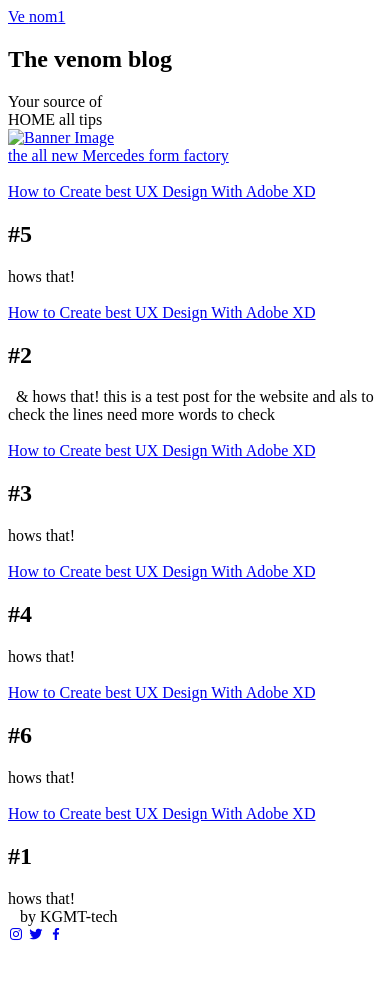
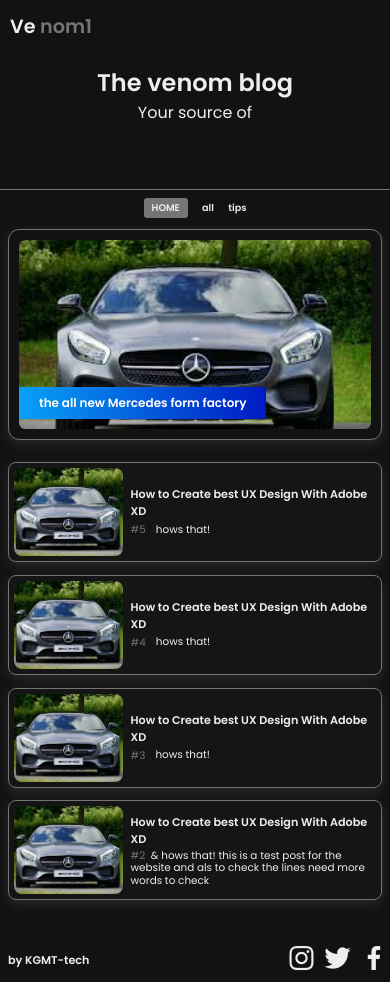
Before and after one commit to Kingman9407/test, a plain HTML site: page index.html in a window 390 px wide. Before the commit the page ends 953 px from the top, so only its background shows below. Drawn offline with nearby package versions, Linux system fonts and the light colour scheme.

Commit message:
Add files via upload

```diff
--- a/index.html
+++ b/index.html
@@ -6,7 +6,7 @@
     <meta name="viewport" content="width=device-width, initial-scale=1.0">
     <title>KGMT-tech</title>
     <!-- link to css -->
-    <link rel="stylesheet" href="css/style.css">
+    <link rel="stylesheet" href="style.css">
     <link href='https://unpkg.com/boxicons@2.1.4/css/boxicons.min.css' rel='stylesheet'>
 </head>
 
@@ -38,7 +38,7 @@
 <section class="banner" id="banner">
     <a href="post.page.html">
     <div class="banner-1">
-        <img src="img/download.jpg" alt="Banner Image" class="banner-img">
+        <img src="download.jpg" alt="Banner Image" class="banner-img">
         <div class="banner-text">the all new Mercedes form factory</div>
     </a>
     </div>
@@ -48,7 +48,7 @@
 
     <!-- post box 1 -->
     <div class="post-box house" data-number="5">
-        <img src="img/download.jpg" alt="" class="post-img">
+        <img src="download.jpg" alt="" class="post-img">
         <div class="text box">
         <a href="post-page.html" class="post-title">
             How to Create best UX Design With Adobe XD</a>
@@ -61,7 +61,7 @@
 
     <!-- post box 2 -->
     <div class="post-box house" data-number="2">
-        <img src="img/download.jpg" alt="" class="post-img">
+        <img src="download.jpg" alt="" class="post-img">
         <div class="text box">
         <a href="post-page.html" class="post-title">
             How to Create best UX Design With Adobe XD
@@ -77,7 +77,7 @@
 
     <!-- post box 3 -->
     <div class="post-box house" data-number="3">
-        <img src="img/download.jpg" alt="" class="post-img">
+        <img src="download.jpg" alt="" class="post-img">
         <div class="text box">
         <a href="post.page.html" class="post-title">
             How to Create best UX Design With Adobe XD
@@ -90,7 +90,7 @@
     </div>
     <!-- post box 1 -->
     <div class="post-box house" data-number="4">
-        <img src="img/download.jpg" alt="" class="post-img">
+        <img src="download.jpg" alt="" class="post-img">
         <div class="text box">
         <a href="post-page.html" class="post-title">
             How to Create best UX Design With Adobe XD</a>
@@ -101,36 +101,6 @@
         </div>
     </div>
 
-    <!-- post box 2 -->
-    <div class="post-box house" data-number="6">
-        <img src="img/download.jpg" alt="" class="post-img">
-        <div class="text box">
-        <a href="post-page.html" class="post-title">
-            How to Create best UX Design With Adobe XD
-        </a>
-        <div class="post-info">
-             <h2 class="category">#6</h2>
-            <span class="post-description">hows that!</span>
-        </div>
-
-        </div>
-    </div>
-
-    <!-- post box 3 -->
-    <div class="post-box  house" data-number="1">
-        <img src="img/download.jpg" alt="" class="post-img">
-
-        <div class="text box">
-        <a href="post-page.html" class="post-title">
-            How to Create best UX Design With Adobe XD
-        </a>
-        <div class="post-info">
-            <h2 class="category">#1</h2>
-            <span class="post-description"> hows that!</span>
-        </div>
-
-        </div>
-    </div>
 
 </section>
 <div class="footer container">
@@ -148,7 +118,7 @@
   crossorigin="anonymous"></script>
 <!-- link to js -->
 
-<script src="js/main.js"></script>
+<script src="main.js"></script>
 
 </body>
 </html>
--- /dev/null
+++ b/main.js
@@ -0,0 +1,38 @@
+$(document).ready(function() {
+    // Sorting functionality
+    let postBoxes = $('.post-box');
+    postBoxes.sort(function(a, b) {
+        return $(b).data('number') - $(a).data('number');
+    });
+    postBoxes.appendTo('.post'); // assuming the .post element is the container for the post boxes
+
+    // Filter functionality
+    $(".filter-item").click(function() {
+        const value = $(this).attr("data-filter");
+
+        if (value == "all") {
+            $(".post-box").show("1000");
+            $("#banner").hide(); // Hide banner when "all" filter is selected
+        } else {
+            $(".post-box").not('.' + value).hide("1000");
+            $(".post-box").filter('.' + value).show("1000");
+            $("#banner").show(); // Show banner when a specific filter is selected
+        }
+    });
+
+    // Highlight active filter
+    $(".filter-item").click(function() {
+        $(".filter-item").removeClass("active-filter");
+        $(this).addClass("active-filter");
+    });
+});
+
+// Scroll functionality for header
+const header = document.querySelector('header');
+window.addEventListener('scroll', () => {
+    if (window.scrollY > 0) {
+        header.classList.add('scrolled');
+    } else {
+        header.classList.remove('scrolled');
+    }
+});
--- /dev/null
+++ b/style.css
@@ -0,0 +1,523 @@
+/* google fonts */
+@import url('https://fonts.googleapis.com/css2?family=Poppins:ital,wght@0,400;0,600;1,200;1,400;1,600&display=swap');
+
+* {
+    font-family: 'Poppins', sans-serif;
+    margin: 0;
+    padding: 0;
+    scroll-behavior: smooth;
+    scroll-padding: 2rem;
+    box-sizing: border-box;
+}
+/* Variables */
+:root {
+    --container-color: #121212;
+    --second-color: #757575;
+    --third-color: #08a1f7;
+    --text-color: #eeeeee;
+    --bg-color: #3131311e;
+    --super-color:linear-gradient(to right, rgba(8, 161, 247, 0.8), rgba(0, 26, 194, 0.4));
+}
+::selection {
+    color: var(--text-color);
+    background: var(--second-color);
+}
+a {
+    text-decoration: none;
+}
+li {
+    list-style: none;
+}
+img {
+    width: 100%;
+}
+section {
+    padding: 3rem 0 2rem;
+}
+.container {
+    max-width: 1068px;
+    margin: auto;
+    width: 100%;
+    text-decoration-color: var(--text-color);
+}
+
+/* header */
+header {
+    position: fixed;
+    top: 0;
+    left: 0;
+    width: 100%;
+    z-index: 175;
+}
+header.scrolled {
+    background-color: #3131316d;
+    border-bottom: 1px solid var(--second-color);
+    backdrop-filter: blur(3px);
+    transition: 1s;
+}
+header.shadow {
+    background: var(--second-color);
+    box-shadow: 0 1px 4px hsl(0, 0%, 100%);
+    transition: 0.4s;
+}
+header.shadow .logo {
+    color: var(--text-color);
+}
+
+/* Flex added to navigation */
+.nav {
+    display: flex;
+    align-items: center;
+    justify-content: space-between;
+    padding: 18px 0;
+}
+
+.logo {
+    font-size: 1.5rem;
+    font-weight: 600;
+    color: var(--text-color);
+}
+.logo span {
+    color: var(--second-color);
+}
+
+.home {
+    width: 100%;
+    min-height: 300px;
+    background: var(--container-color);
+    display: grid;
+    justify-content: center;
+    text-align: center;
+    border-bottom: 1px solid var(--second-color);
+}
+/* For the main section */
+.home2 {
+    width: 100%;
+    height: 65vh; /* Half of the viewport height */
+    background-color: var(--container-color);
+    display: flex;
+    justify-content: center;
+    align-items: flex-end; /* Align items to the bottom */
+    border-bottom: 1px solid var(--second-color);
+    position: relative;
+    overflow: hidden;
+    padding: 0; /* Remove any padding */
+    margin: 0; /* Remove any margin */
+}
+
+/* For the image */
+.home2-img {
+    width: 100%;
+    height: 100%;
+    object-fit: cover;
+    object-position: center;
+    display: block; /* Remove any potential inline spacing */
+}
+
+/* For the text over the image */
+.home2-text {
+    position: absolute;
+    bottom: 40px;
+    left: 20px;
+    color: white;
+    font-size: 38px;
+    font-weight: bold;
+    padding: 10px 20px;
+    background: linear-gradient(to right, #08a1f7, #001ac2);
+    border-radius: 5px;
+    max-width: 80%;
+    display: inline-block;
+    line-height: 1.2;
+    box-shadow: 0 2px 4px rgba(0,0,0,0.2);
+}
+
+
+/* Remove any potential gaps in the parent elements */
+body, .section {
+    margin: 0;
+    padding: 0;
+}
+.explaination{
+ color: var(--text-color);
+ font-size: 24px;
+ line-height: 2;
+ padding: 15px;
+}
+.para{
+    max-width: 1068px;
+    margin: 0 auto;
+    border-left: 2px solid var(--second-color);
+    border-right: 2px solid var(--second-color);
+    display: flex;
+
+}
+.home-title {
+    font-size: 3.5rem;
+    color: var(--text-color);
+}
+.home-subtitle{
+    color: var(--text-color);
+    text-align: center;
+
+}
+
+body {
+    background-color: var(--container-color);
+}
+
+
+/* Flex added to post filter */
+.post-filter {
+    display: flex;
+    justify-content: center;
+    align-items: center;
+    column-gap: 1.5rem;
+    margin-top: 2rem !important;
+}
+
+.filter-item {
+    font-size: 0.9rem;
+    font-weight: 1000;
+    cursor: pointer;
+    color: var(--text-color);
+}
+.filter-item:hover {
+    color: var(--third-color);
+    transition: 0.4s;
+}
+.active-filter {
+    background: var(--second-color);
+    color: var(--text-color);
+    padding: 4px 10px;
+    border-radius: 4px;
+}
+.active-filter:hover {
+    color: var(--third-color);
+}
+.banner-1 {
+    position: relative;
+    max-width: 1068px;
+    margin: 0 auto;
+    overflow: hidden;
+    border-radius: 0.7rem;
+    box-shadow: 0 4px 14px hsla(0, 0%, 100%, 0.1);
+    border: 1px solid var(--second-color);
+    aspect-ratio: 16 / 9; /* Maintain aspect ratio */
+    padding: 15px;
+    max-height: 480px;
+
+}
+.banner-1:hover{
+    box-shadow: 0 2px 14px var(--third-color);
+    border: 2px solid var(--third-color);
+    transition: 0.5s;
+}
+
+
+.banner-img {
+    width: 100%;
+    height: 100%;
+    object-fit: cover; /* Changed back to 'cover' to fill the container */
+    object-position: center;
+    display: block;
+    border-radius: 0.4rem;
+}
+.banner-img:hover{
+    border: 1px solid var(--third-color);
+    transition: 0.3s;
+
+}
+.banner-text {
+    position: absolute;
+    bottom: 40px;
+    left: 20px;
+    color: white;
+    font-size: 32px;
+    font-weight: bold;
+    padding: 10px 20px;
+    background: linear-gradient(to right, #08a1f7, #001ac2); /* Opaque linear gradient */
+    border-radius: 1px;
+    max-width: 80%;
+    display: inline-block;
+    line-height: 1;
+    box-decoration-break: clone;
+    -webkit-box-decoration-break: clone;
+}
+.home2-text {
+    position: absolute;
+    bottom: 40px; /* Position from bottom */
+    left: 20px; /* Position from left */
+    color: white;
+    font-size: 38px;
+    font-weight: bold;
+    padding: 2px;
+    background-color:var(--super-color);
+    border-radius: 1px;
+    max-width: 80%; /* Limit width to force two lines */
+    display: -webkit-box;
+    -webkit-line-clamp: 2; /* Limit to two lines */
+    -webkit-box-orient: vertical;
+    overflow: hidden;
+    line-height: 1.2; /* Adjust line height for better readability */
+}
+.mid{
+    padding-left: 150px;
+    padding-right: 150px;
+    padding-top: 30px;
+    padding-bottom: 50px;
+
+}
+.mid-img{
+    width: 100%;
+    max-height: 400px;
+}
+.mid-text{
+    text-align: center;
+    color: var(--second-color);
+    font-family: italic;
+    font-size: 20px;
+}
+
+
+
+.post {
+    display: grid;
+    grid-template-columns: repeat(2, 1fr); /* Two columns in a row */
+    gap: 1.5rem; /* Space between grid items */
+}
+
+.post-box {
+    display: flex;
+    flex-direction: row; /* Side by side layout */
+    align-items: center;
+    background: var(--bg-color);
+    box-shadow: 0 4px 14px hsla(0, 0%, 100%, 0.1);
+    padding: 15px;
+    border-radius: 0.5rem;
+    border: 1px solid var(--second-color);
+    transition: 0.5s;
+    gap: 20px; /* Space between image and title */
+    width: 100%; /* Two boxes per row */
+    height: 100%;
+}
+.post-box:hover {
+    box-shadow: 0 4px 14px var(--third-color);
+    border: 2px solid var(--third-color);
+    transition: 0.5s;
+}
+.post-img {
+    width: 40%;
+    height: 100%;
+    object-fit: cover;
+    object-position: center;
+    border-radius: 0.5rem;
+}
+.post-img:hover {
+    border: 2px solid var(--third-color);
+    transition: 0.3s;
+}
+.category {
+    font-weight: 400;
+    text-transform: uppercase;
+    color: var(--second-color);
+    font-size: 1rem ;
+    margin-top: 7px;
+    display: inline-block;
+}
+.post-title {
+    font-size: 1rem;
+    font-weight: 600;
+    color: var(--text-color);
+    -webkit-line-clamp: 2; /* Limit title to 2 lines */
+    -webkit-box-orient: vertical;
+    display: inline-block;;
+}
+.post-title:hover {
+    text-decoration-line: underline;
+    text-decoration-color: var(--third-color);
+}
+.post-date {
+    display: flex;
+    font-size: 1.5rem;
+    text-transform: uppercase;
+    font-weight: 400;
+    margin-top: 4px;
+    color: var(--second-color);
+}
+.post-number{
+    color: var(--second-color);
+    font-size: 1.5rem;
+}
+.post-description {
+    font-size: 0.9rem;
+    color: var(--text-color);
+    line-height: 1.2;
+    margin-top: 5px;
+    display: block;
+}
+.post-info {
+    display: flex;
+    align-items: center;
+    gap: 10px; /* Adjust this spacing as needed */
+}
+.post-infos{
+    display: flex;
+    flex-direction: row;
+    justify-content: space-between;
+
+}
+
+/* Flex added to footer */
+.footer {
+    margin-top: 1px solid var(--second-color);
+    display: flex;
+    justify-content: space-between;
+    align-items: center;
+    padding: 30px 0;
+}
+footer p {
+    font-size: 0.938rem !important;
+    color: var(--text-color) !important;
+  }
+.social .bx {
+    font-size: 2.0rem;
+    color: var(--text-color);
+}
+.social .bx:hover {
+    color: var(--third-color);
+    transition: 0.3s all linear;
+}
+/* For screens smaller than 768px (Tablets & Mobile) */
+@media (max-width: 768px) {
+    /* Make posts stack vertically on smaller screens */
+    .post {
+        grid-template-columns: 1fr; /* One column for small screens */
+    }
+
+    /* Adjust the size of the home title for small screens */
+    .home-title {
+        font-size: 2.5rem;
+    }
+
+    /* Reduce padding for smaller screens */
+    section {
+        padding: 2rem 0 1rem;
+    }
+
+    /* Make the logo and navigation smaller */
+    .logo {
+        font-size: 1.2rem;
+    }
+    .nav {
+        padding: 12px 0;
+    }
+}
+
+/* For extra-small screens (phones under 480px wide) */
+@media (max-width: 480px) {
+    /* Reduce font sizes further for very small screens */
+    .nav {
+      margin-left: 10px;
+    }
+    .home{
+        height: 190px;
+        min-height:auto;
+    }
+
+    .home-title {
+        font-size: 1.5rem;
+    }
+    .post-filter
+    {
+        column-gap: 0.9rem;
+        margin-top: 0.5rem !important;
+    }
+    section{
+        padding: 0.7rem  0.5rem ;
+    }
+
+    .filter-item {
+        font-size: 0.6rem;
+        font-weight: 800;
+        cursor: pointer;
+        color: var(--text-color);
+    }
+    .filter-item:hover {
+        color: var(--third-color);
+        transition: 0.4s;
+    }
+    .active-filter {
+        background: var(--second-color);
+        color: var(--text-color);
+        padding: 3px 8px;
+        border-radius: 3px;
+    }
+    .active-filter:hover {
+        color: var(--third-color);
+    }
+    .post{
+        gap: 0.8rem;
+    }
+    .post-box {
+        padding:5px;
+        flex-direction: row;
+        height: 100px;/* Stack the image and text vertically */
+        gap:8px;
+        margin: 0px;
+    }
+    .post-title
+    {
+    font-size: 0.7rem;
+    }
+    .post-description{
+        font-size:0.65rem;
+        margin-top: 0px;
+    }
+
+    .post-img {
+        width: 30%; /* Full width for the image */
+        height: 100%; /* Auto-adjust height */
+    }
+    .category{
+        font-size: 0.65rem;
+        margin-top: 0px;
+    }
+
+
+    /* Adjust footer for small screens */
+    .footer {
+        flex-direction: row;
+        text-align: center;
+    }
+    .banner-1 {
+        max-width: 100%;/* Adjust aspect ratio for mobile */
+        padding: 10px;
+    }
+
+    .banner-text {
+        font-size: 12px; /* Smaller font size for mobile */
+        bottom: 20px;
+        left: 10px;
+        max-width: 90%;
+    }
+    .home2 {
+        height: 40vh; /* Adjust height for mobile */
+    }
+
+    .home2-text {
+        font-size: 1.2rem;
+        padding: 5px;
+        bottom: 10px;
+        left: 10px;
+    }
+    para{
+        max-width: 300px;
+        margin: 0 auto;
+
+    }
+    .explaination{
+        font-size: 10px;
+    }
+
+
+}
```
Also changed, not shown: post.page.html (+4 -4 lines), download.jpg (added), neo retro.jpg (added).
